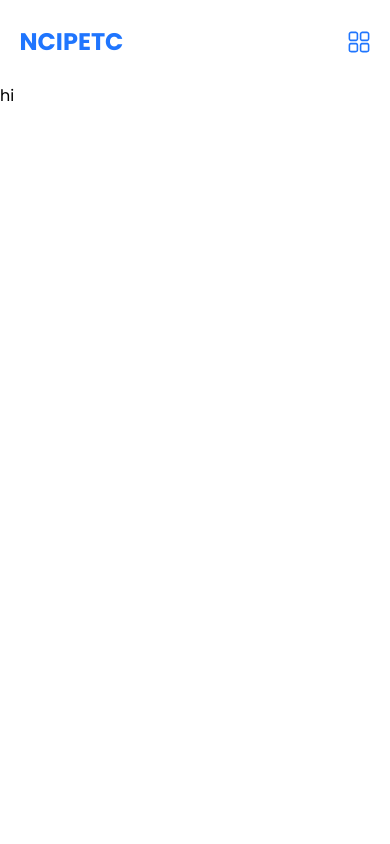
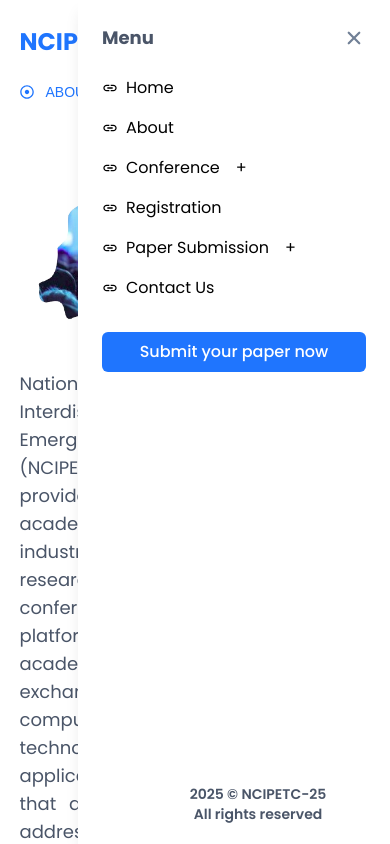
Before and after one commit to AbhishekNSanthosh/ncipetc-25, a Next.js app: page /about in a window 390 px wide. Both pictures are taken after a click on the button 358 px from the left and 42 px from the top of the page. Shown: the top 844 px of the page. Built offline with nearby package versions, Linux system fonts and the light colour scheme; a web font is replaced by a local one.

Commit message:
feat: menu

```diff
--- a/src/widgets/Header/view.tsx
+++ b/src/widgets/Header/view.tsx
@@ -2,32 +2,43 @@
 import { navItem } from "@utils/constants";
 import Link from "next/link";
 import React, { useState, useEffect } from "react";
+import { RxDashboard } from "react-icons/rx";
+import { IoClose } from "react-icons/io5";
+import { MdInsertLink } from "react-icons/md";
 import { RiArrowDropDownLine } from "react-icons/ri";
-import { RxDashboard } from "react-icons/rx";
 
 export default function Header() {
-  const [isScrolled, setIsScrolled] = useState(false);
-  const [activeDropdown, setActiveDropdown] = useState<number | null>(null); // State can be a number or null
   const [isDrawerOpen, setIsDrawerOpen] = useState(false);
 
-  // Handle adding/removing no-scroll class on <body>
+  // Prevent scrolling when the drawer is open
   useEffect(() => {
     if (isDrawerOpen) {
-      document.body.classList.add("no-scroll");
+      document.body.style.overflow = "hidden";
     } else {
-      document.body.classList.remove("no-scroll");
+      document.body.style.overflow = "";
     }
     return () => {
-      document.body.classList.remove("no-scroll");
+      document.body.style.overflow = "";
     };
   }, [isDrawerOpen]);
 
+  const [activeDropdown, setActiveDropdown] = useState<number | null>(null);
+
+  const toggleDropdown = (index: number) => {
+    setActiveDropdown(activeDropdown === index ? null : index);
+  };
+
   return (
     <>
-      <div className="px-[5vw] absolute top-0 flex flex-row items-center justify-center h-[10vh] lg:h-[13vh] md:h-[12vh] w-full">
+      <div className="px-[5vw] absolute top-0 flex flex-col items-center justify-center h-[10vh] lg:h-[13vh] md:h-[12vh] w-full">
         <div className="flex flex-row items-center justify-between w-full">
           <div className="flex-[1] flex">
             <span className="text-primary-600 font-bold text-2xl">NCIPETC</span>
+          </div>
+          <div className="flex-1 flex md:flex lg:hidden items-center justify-end">
+            <button onClick={() => setIsDrawerOpen(!isDrawerOpen)}>
+              <RxDashboard className="text-2xl text-primary-600" />
+            </button>
           </div>
           <div className="flex-2 hidden lg:flex md:flex items-center justify-end gap-[2vw]">
             {navItem?.map((item, index) => (
@@ -72,18 +83,97 @@
               </button>
             </Link>
           </div>
-          <div className="flex-1 flex md:flex lg:hidden items-center justify-end">
-            <button onClick={() => setIsDrawerOpen(!isDrawerOpen)}>
-              <RxDashboard className="text-2xl text-primary-600" />
+        </div>
+      </div>
+
+      {/* Drawer */}
+      <div
+        className={`fixed inset-0 z-50 transform transition-transform duration-500 ease-in-out ${
+          isDrawerOpen ? "translate-x-0" : "translate-x-full"
+        }`}
+      >
+        {/* Overlay */}
+        <div
+          className={`absolute inset-0 bg-black bg-opacity-50 transition-opacity duration-500 ${
+            isDrawerOpen ? "opacity-100" : "opacity-0 pointer-events-none"
+          }`}
+          onClick={() => setIsDrawerOpen(false)}
+        />
+
+        {/* Drawer Content */}
+        <div className="absolute right-0 top-0 h-full w-[80%] sm:w-[60%] bg-white shadow-lg p-6">
+          <div className="flex justify-between items-center mb-6">
+            <span className="text-lg font-bold text-gray-700">Menu</span>
+            <button
+              onClick={() => setIsDrawerOpen(false)}
+              className="text-gray-600 hover:text-gray-800"
+            >
+              <IoClose className="text-2xl" />
             </button>
+          </div>
+          <nav className="flex flex-col gap-4">
+            {navItem?.map((item, index) => (
+              <div key={index} className="flex flex-col">
+                {!item?.dropdown ? (
+                  <Link
+                    href={item?.link}
+                    className="capitalize flex items-center gap-2"
+                  >
+                    <MdInsertLink />
+                    {item?.title}
+                  </Link>
+                ) : (
+                  <div
+                    className="capitalize flex items-center gap-2 cursor-pointer"
+                    onClick={() => toggleDropdown(index)}
+                  >
+                    <MdInsertLink />
+                    {item?.title}
+                    <button
+                      className="ml-2"
+                      onClick={(e) => {
+                        e.stopPropagation(); // Prevent parent click handler
+                        toggleDropdown(index);
+                      }}
+                    >
+                      +
+                    </button>
+                  </div>
+                )}
+                {item?.dropdown && activeDropdown === index && (
+                  <div className="ml-4 mt-2 space-y-1">
+                    {item.dropdown.map((dropdownItem, dropdownIndex) => (
+                      <Link
+                        key={dropdownIndex}
+                        href={dropdownItem.url}
+                        className="capitalize flex items-center gap-2"
+                      >
+                        <MdInsertLink />
+                        {dropdownItem.title}
+                      </Link>
+                    ))}
+                  </div>
+                )}
+              </div>
+            ))}
+          </nav>
+          <div className="mt-8">
+            <Link href={"https://forms.gle/VWgA4t2jr1esEkLcA"} target="_blank">
+              <button className="w-full px-4 py-2 rounded-md bg-primary-600 text-white font-medium hover:bg-primary-700 transition-colors">
+                Submit your paper now
+              </button>
+            </Link>
+          </div>
+          <div className="py-2 flex flex-col lg:flex-row w-full items-center justify-center absolute bottom-3 self-center">
+            <div className="flex-1 flex items-center justify-between font-semibold text-sm text-gray-700">
+              <span className="">2025 © NCIPETC-25</span>
+            </div>
+            <div className="flex-1 flex items-center lg:justify-end text-sm font-semibold text-gray-700">
+              All rights reserved
+            </div>
           </div>
         </div>
       </div>
-      {isDrawerOpen && (
-        <div className="h-[90vh] fixed mt-[10vh] w-full bg-white">
-          hi
-        </div>
-      )}
     </>
   );
 }
```
